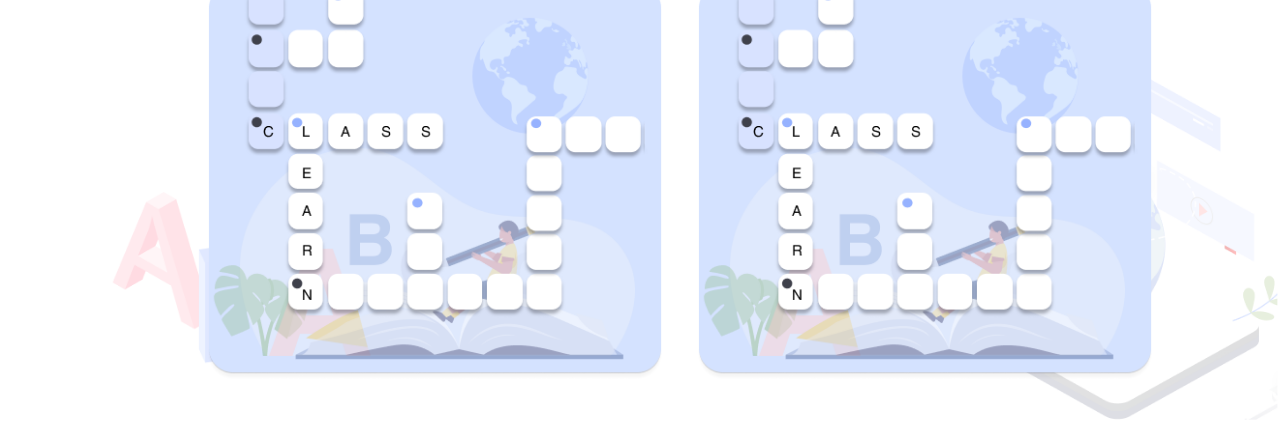
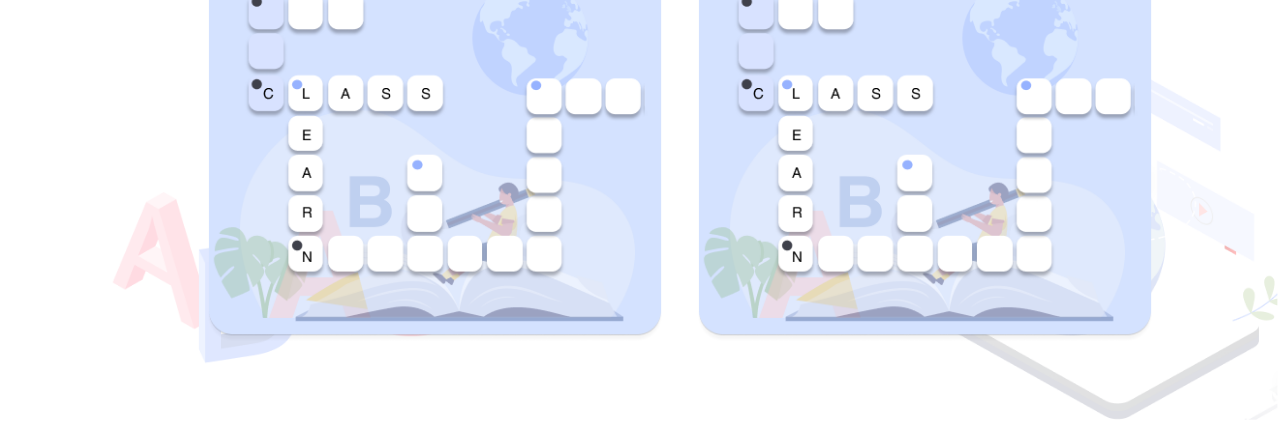
Before and after one commit to hanyoonseok/NEWSTUDY, a React app in the folder front/: page /game in a window 1280 px wide. Shown: the part 376-800 px from the top of the page. Built offline with nearby package versions, Linux system fonts and the light colour scheme; a web font is replaced by a local one.

Commit message:
style: 💄 #13 game-card height 크기 수정

```diff
--- a/front/src/pages/Game/GameMenu/style.scss
+++ b/front/src/pages/Game/GameMenu/style.scss
@@ -43,7 +43,6 @@
     .game-menu-btn-container {
       width: 100%;
       height: 100%;
-      margin-top: rem(40);
       @include FLEX-CENTER;
 
       @media (max-width: 480px) {
@@ -56,7 +55,7 @@
         transition: 0.2s ease;
         cursor: pointer;
         width: rem(460);
-        height: rem(400);
+
         @include FLEX-COLUMN;
 
         @media (max-width: 480px) {
```
